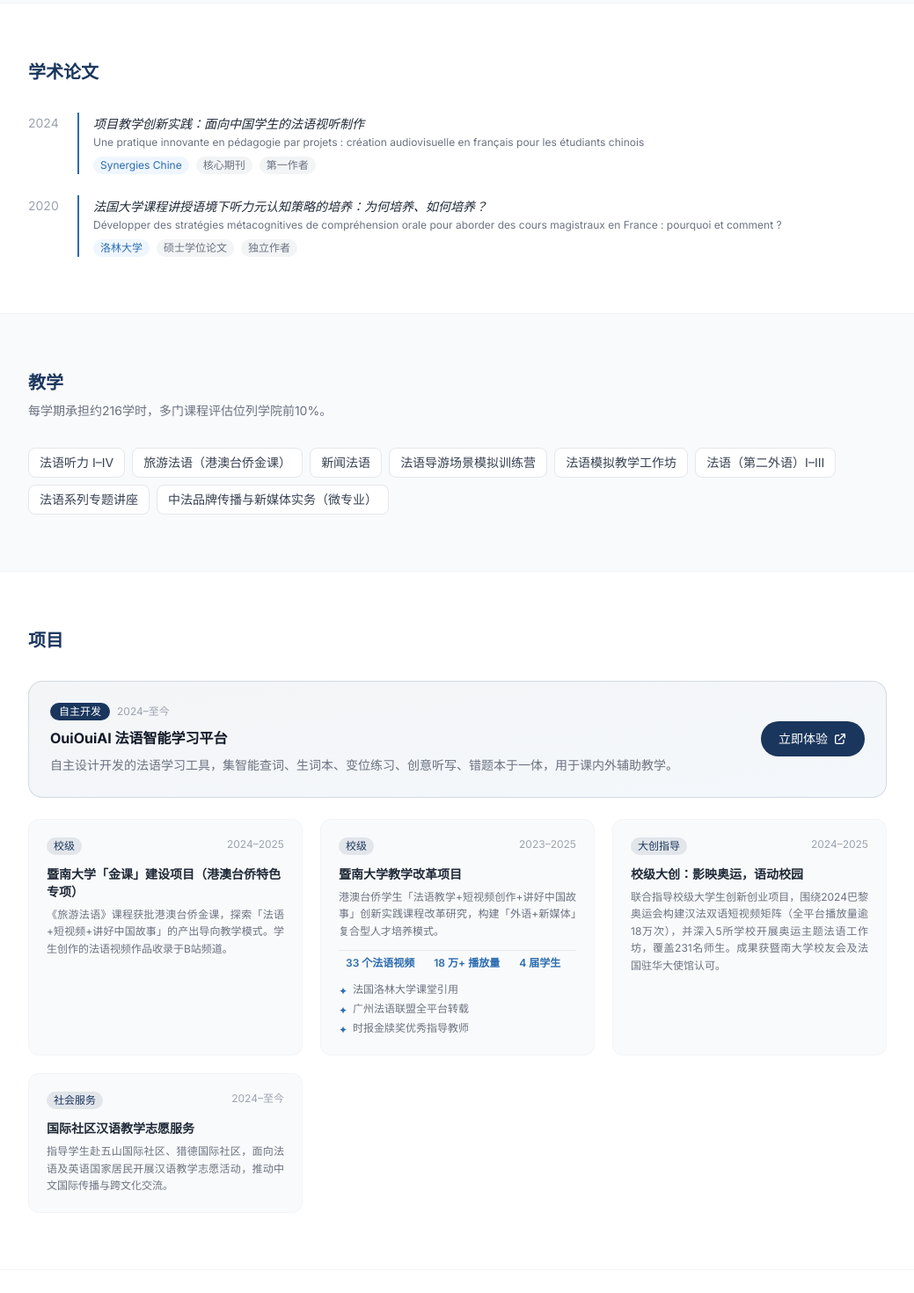
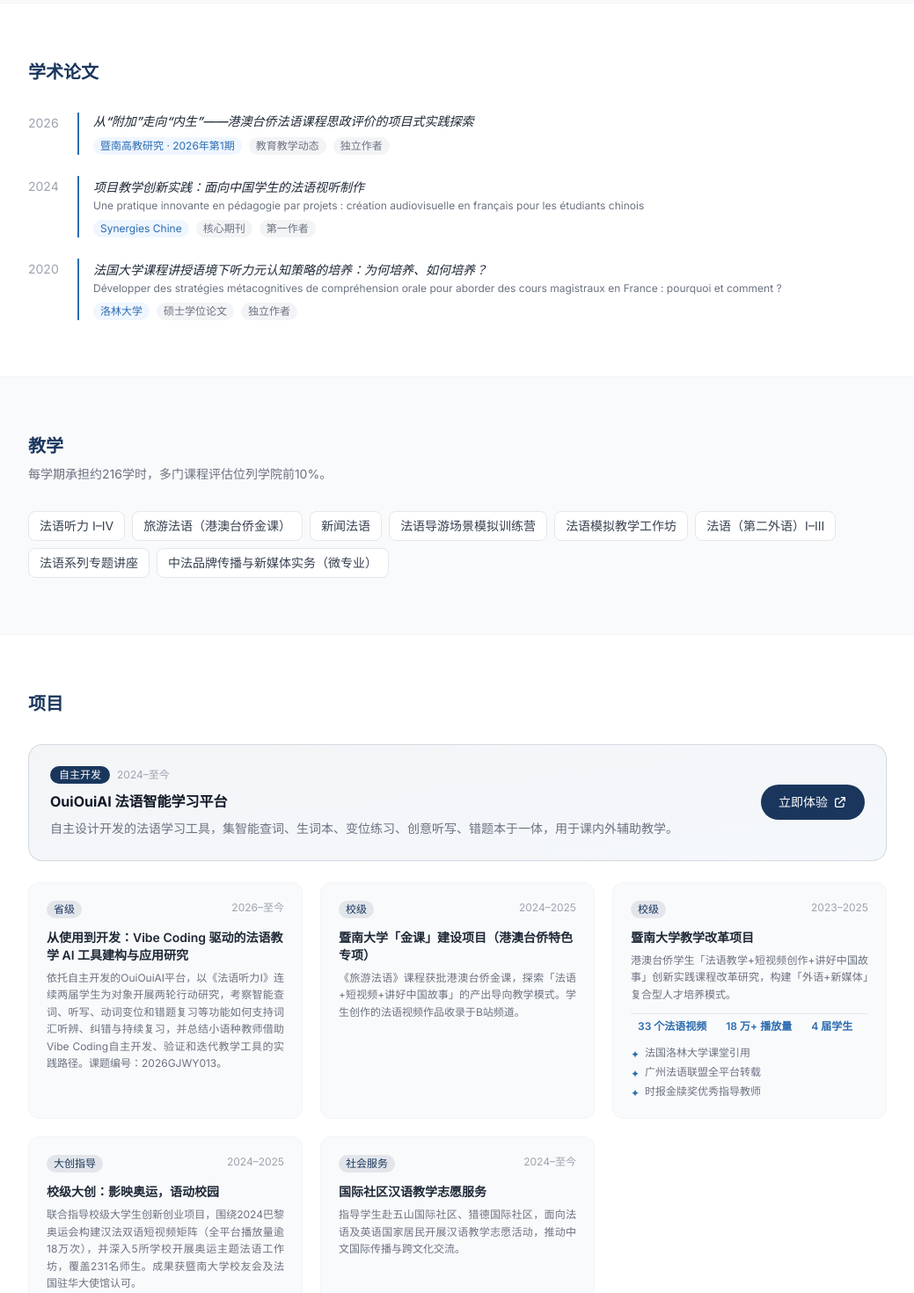
Before and after one commit to Clairechan95/chen-ziqing-site-, a React (Vite) app: page / in a window 1280 px wide. Shown: the part 1540-3010 px from the top of the page at 88% size, without its empty margins (120-1159 px from the left). Built offline with nearby package versions, Linux system fonts and the light colour scheme.

Commit message:
update publications projects and awards

```diff
--- a/src/components/About.tsx
+++ b/src/components/About.tsx
@@ -9,7 +9,7 @@ export default function About() {
           <h2 className="text-xl font-bold text-primary mb-4">{t.about.title}</h2>
           <p className="text-gray-600 leading-relaxed text-sm text-justify">{t.about.bio}</p>
           <a
-            href="https://ouiouiai.pages.dev/"
+            href="https://www.ouiouiai.com/"
             target="_blank"
             rel="noopener noreferrer"
             className="inline-block mt-4 text-sm text-primary hover:underline font-medium"
--- a/src/locales/en.json
+++ b/src/locales/en.json
@@ -84,6 +84,14 @@
     "title": "Publications",
     "items": [
       {
+        "title": "From an “Add-on” to an “Intrinsic” Approach: A Project-Based Exploration of Ideological and Political Education Assessment in French Courses for Students from Hong Kong, Macao, Taiwan and Overseas Chinese Communities",
+        "titleFr": "",
+        "journal": "Jinan Higher Education Research · No. 1, 2026",
+        "year": "2026",
+        "level": "Teaching and Learning",
+        "role": "Solo author"
+      },
+      {
         "title": "Une pratique innovante en pédagogie par projets : création audiovisuelle en français pour les étudiants chinois",
         "titleFr": "An Innovative Practice in Project-Based Pedagogy: Audiovisual Creation in French for Chinese Students",
         "journal": "Synergies Chine",
@@ -126,8 +134,14 @@
         "year": "2024–present",
         "tag": "Self-developed",
         "featured": true,
-        "url": "https://ouiouiai.pages.dev/",
+        "url": "https://www.ouiouiai.com/",
         "cta": "Try it now"
+      },
+      {
+        "name": "From Using to Building: Vibe Coding-Driven Development and Application of AI Tools for French Language Teaching",
+        "desc": "A two-cycle action research project with two successive cohorts of first-year French listening students, using the self-developed OuiOuiAI platform to examine how vocabulary lookup, dictation, verb conjugation and error review support listening recognition, correction and sustained practice. It also develops a practical framework for language teachers to build, validate and refine teaching tools through Vibe Coding (No. 2026GJWY013).",
+        "year": "2026–present",
+        "tag": "Provincial-level"
       },
       {
         "name": "Jinan University Gold Course (HMT-Overseas Special)",
@@ -161,8 +175,12 @@
     "title": "Awards",
     "items": [
       {
+        "year": "2026",
+        "desc": "Third Prize, Jinan University Essay Competition on Educational Evaluation Reform — “From an Add-on to an Intrinsic Approach: A Project-Based Exploration of Ideological and Political Education Assessment in French Courses for Students from Hong Kong, Macao, Taiwan and Overseas Chinese Communities”"
+      },
+      {
         "year": "2025",
-        "desc": "Third Prize, Jinan University Essay Competition on Educational Evaluation Reform"
+        "desc": "Third Prize, Jinan University Essay Competition on Educational Evaluation Reform — “The Application of Multiple Assessment and Intelligent Technology in Foreign Language Education: The Case of a French Short-Video Project”"
       },
       {
         "year": "2024",
--- a/src/locales/fr.json
+++ b/src/locales/fr.json
@@ -84,6 +84,14 @@
     "title": "Publications",
     "items": [
       {
+        "title": "De l’« ajout » à l’« intégration » : exploration par projet de l’évaluation de l’éducation idéologique et civique dans les cours de français destinés aux étudiants de Hong Kong, Macao, Taïwan et de la diaspora chinoise",
+        "titleFr": "",
+        "journal": "Recherches sur l’enseignement supérieur à Jinan · n° 1, 2026",
+        "year": "2026",
+        "level": "Dynamique pédagogique",
+        "role": "Auteure"
+      },
+      {
         "title": "Une pratique innovante en pédagogie par projets : création audiovisuelle en français pour les étudiants chinois",
         "titleFr": "Synergies Chine, n° 19, 2024",
         "journal": "Synergies Chine",
@@ -126,8 +134,14 @@
         "year": "2024–présent",
         "tag": "Développement personnel",
         "featured": true,
-        "url": "https://ouiouiai.pages.dev/",
+        "url": "https://www.ouiouiai.com/",
         "cta": "Essayer"
+      },
+      {
+        "name": "De l’utilisation au développement : conception et application d’outils d’IA pour l’enseignement du français grâce au Vibe Coding",
+        "desc": "Recherche-action en deux cycles menée auprès de deux promotions successives d’étudiants de première année en compréhension orale. À partir de la plateforme OuiOuiAI développée par l’enseignante, le projet étudie comment la recherche lexicale, la dictée, la conjugaison et la reprise des erreurs soutiennent la reconnaissance auditive, la correction et la révision continue. Il vise aussi à formaliser une démarche permettant aux enseignants de langues de concevoir, valider et faire évoluer leurs propres outils grâce au Vibe Coding (n° 2026GJWY013).",
+        "year": "2026–présent",
+        "tag": "Niveau provincial"
       },
       {
         "name": "Cours d'excellence de l'Université Jinan (volet HMT-diaspora)",
@@ -161,8 +175,12 @@
     "title": "Distinctions",
     "items": [
       {
+        "year": "2026",
+        "desc": "3e prix, Concours d’essais sur la réforme de l’évaluation éducative de l’Université Jinan — « De l’ajout à l’intégration : exploration par projet de l’évaluation de l’éducation idéologique et civique dans les cours de français destinés aux étudiants de Hong Kong, Macao, Taïwan et de la diaspora chinoise »"
+      },
+      {
         "year": "2025",
-        "desc": "3e prix, Concours d'essais sur la réforme de l'évaluation éducative, Université Jinan"
+        "desc": "3e prix, Concours d’essais sur la réforme de l’évaluation éducative de l’Université Jinan — « Application de l’évaluation multiple et des technologies intelligentes dans l’enseignement des langues étrangères : le cas d’un projet de courtes vidéos en français »"
       },
       {
         "year": "2024",
--- a/src/locales/zh.json
+++ b/src/locales/zh.json
@@ -84,6 +84,14 @@
     "title": "学术论文",
     "items": [
       {
+        "title": "从“附加”走向“内生”——港澳台侨法语课程思政评价的项目式实践探索",
+        "titleFr": "",
+        "journal": "暨南高教研究 · 2026年第1期",
+        "year": "2026",
+        "level": "教育教学动态",
+        "role": "独立作者"
+      },
+      {
         "title": "项目教学创新实践：面向中国学生的法语视听制作",
         "titleFr": "Une pratique innovante en pédagogie par projets : création audiovisuelle en français pour les étudiants chinois",
         "journal": "Synergies Chine",
@@ -126,8 +134,14 @@
         "year": "2024–至今",
         "tag": "自主开发",
         "featured": true,
-        "url": "https://ouiouiai.pages.dev/",
+        "url": "https://www.ouiouiai.com/",
         "cta": "立即体验"
+      },
+      {
+        "name": "从使用到开发：Vibe Coding 驱动的法语教学 AI 工具建构与应用研究",
+        "desc": "依托自主开发的OuiOuiAI平台，以《法语听力Ⅰ》连续两届学生为对象开展两轮行动研究，考察智能查词、听写、动词变位和错题复习等功能如何支持词汇听辨、纠错与持续复习，并总结小语种教师借助Vibe Coding自主开发、验证和迭代教学工具的实践路径。课题编号：2026GJWY013。",
+        "year": "2026–至今",
+        "tag": "省级"
       },
       {
         "name": "暨南大学「金课」建设项目（港澳台侨特色专项）",
@@ -161,8 +175,12 @@
     "title": "荣誉与获奖",
     "items": [
       {
+        "year": "2026",
+        "desc": "暨南大学教育评价改革主题征文 三等奖（《从“附加”走向“内生”——港澳台侨法语课程思政评价的项目式实践探索》）"
+      },
+      {
         "year": "2025",
-        "desc": "暨南大学教育评价改革主题征文 三等奖"
+        "desc": "暨南大学教育评价改革主题征文 三等奖（《多元评价与智能技术在外语教育中的应用：以法语短视频项目为例》）"
       },
       {
         "year": "2024",
```
